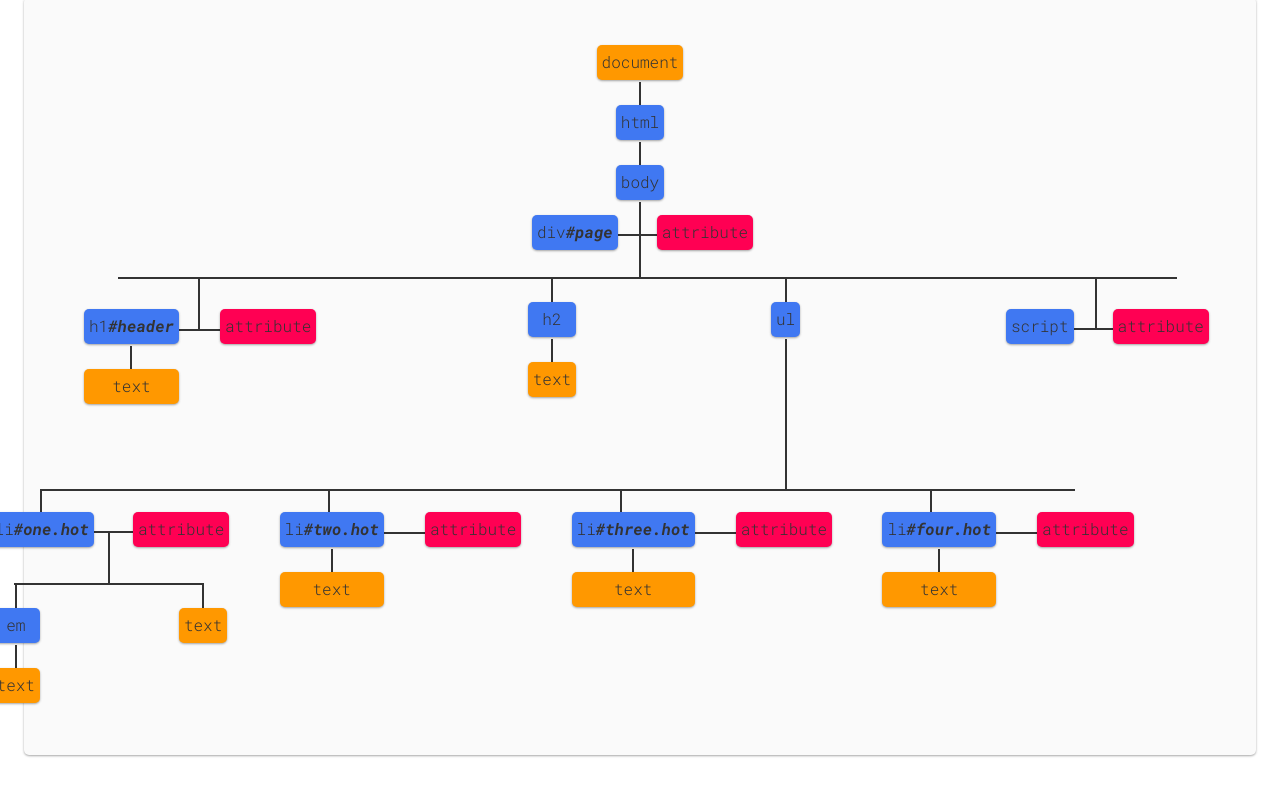
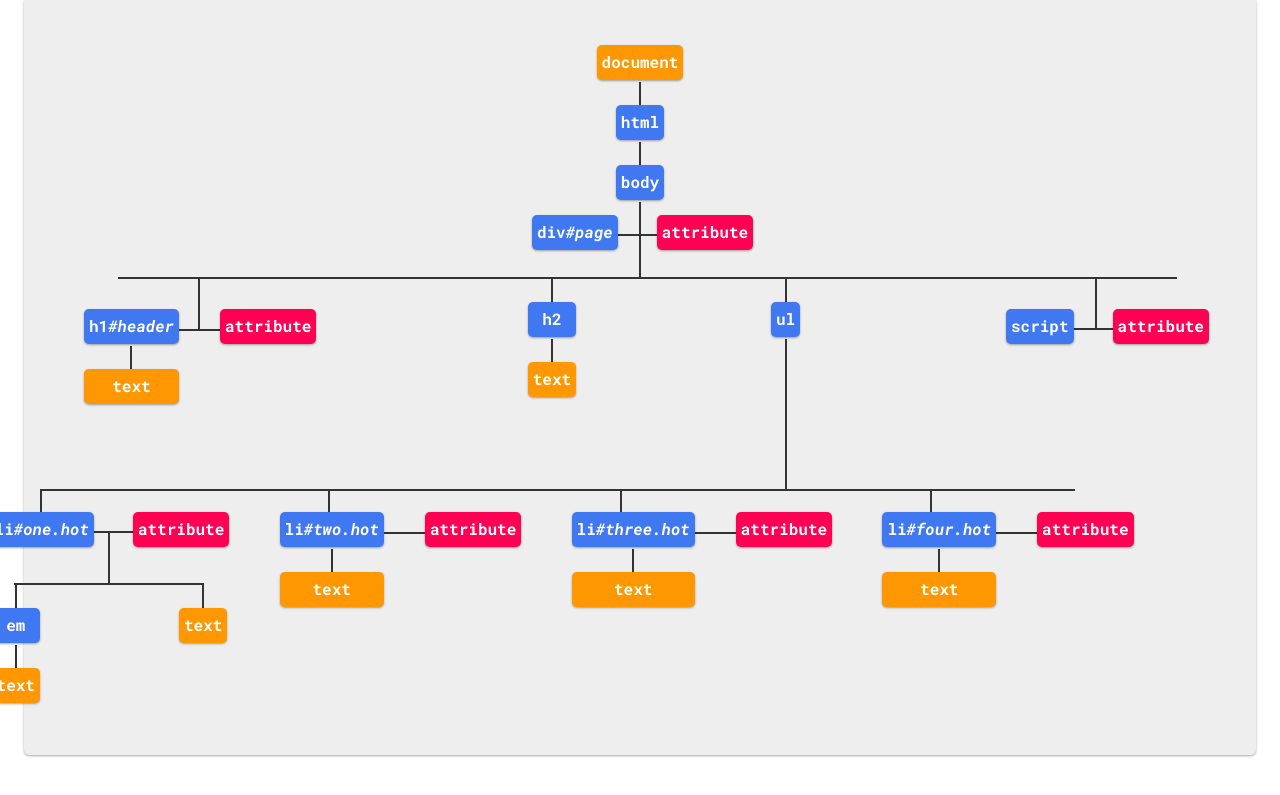
Before and after one commit to alexdarmos/JS-DOM-Cheat-Sheet, a plain HTML site: page domHTML.html in a window 1280 px wide. Shown: the part 123-918 px from the top of the page. Drawn offline with nearby package versions, Linux system fonts and the light colour scheme.

```diff
--- a/styles/dom-styles.css
+++ b/styles/dom-styles.css
@@ -1,6 +1,8 @@
 /* DOM Tree styling */
 .dom-tree {
     padding: 50px;
+    color: white;
+    font-weight: 700;
 }
 .dom-tree--rectangle {
     margin-block-start: 2px;
@@ -14,7 +16,6 @@
     height: 35px;
     z-index: 1;
     box-shadow: var(--elevate-1-box-shadow);
-    /* color: white; */
 }
 .dom-tree--document-node {
     background: var(--hue-4);
--- a/styles/highlight-custom-theme.css
+++ b/styles/highlight-custom-theme.css
@@ -6,7 +6,7 @@ Original One Light Syntax theme from https://github.com/atom/one-light-syntax
 */
 
 :root {
-    --base:    #fafafa;
+    --base:    #eee;
     --mono-1:  #383a42;
     --mono-2:  #686b77;
     --mono-3:  #a0a1a7;
```
Also changed, not shown: images/dom-black-text.png, images/dom-white-text.png, 1 other file.
